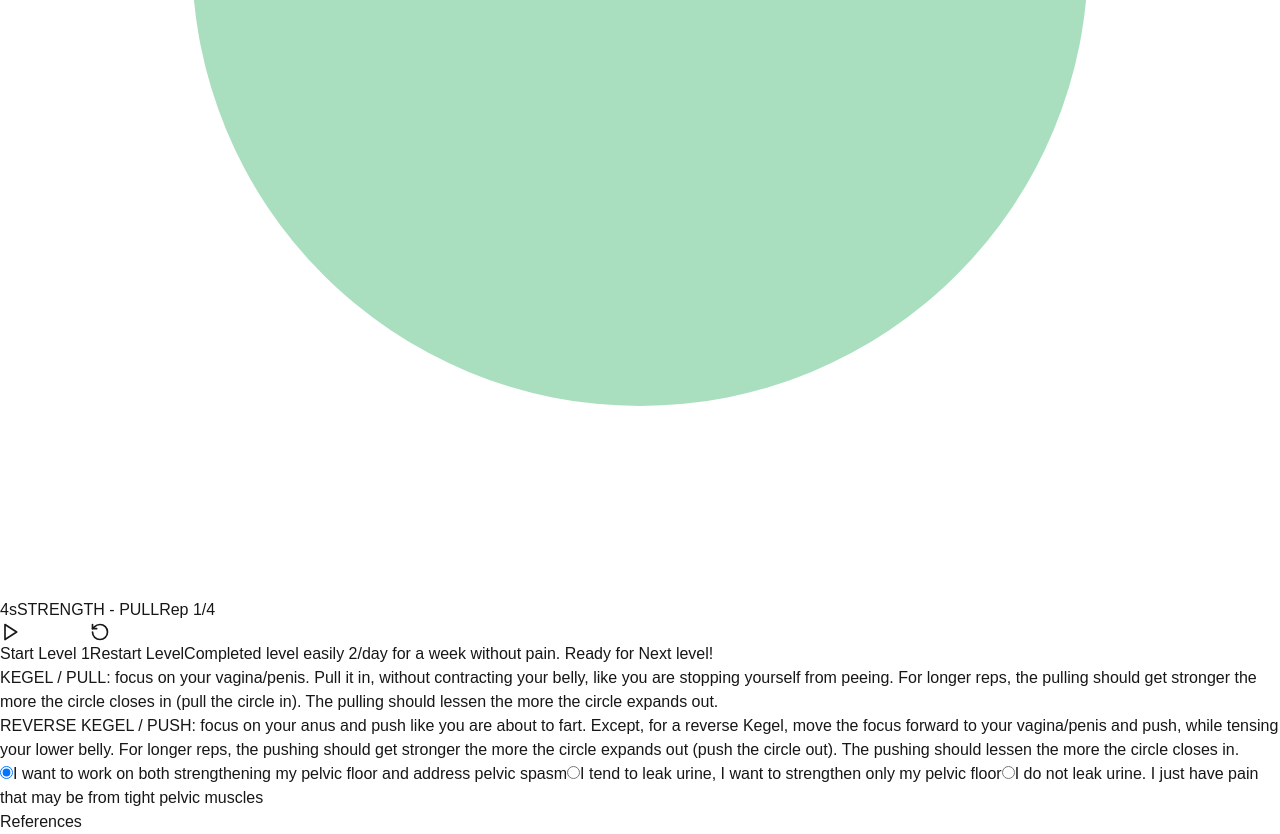
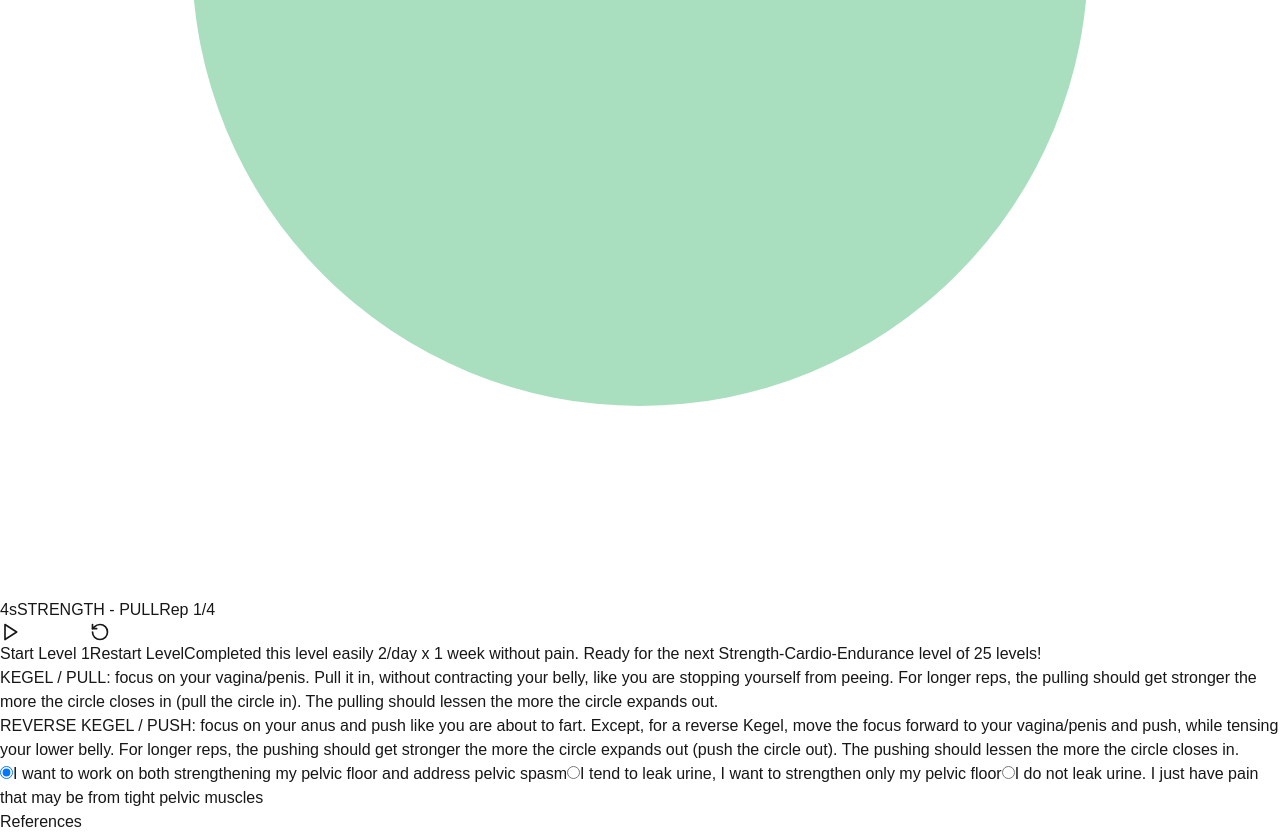
Before and after one commit to lgh1000/kegel, a Next.js app: page / in a window 1280 px wide. Shown: the part 730-1564 px from the top of the page. Built offline with nearby package versions, Linux system fonts and the light colour scheme.

Commit message:
Changed wording on next levels

```diff
--- a/src/app/page.tsx
+++ b/src/app/page.tsx
@@ -857,7 +857,7 @@ useEffect(() => {
           }}
           className="px-4 py-2 rounded-lg bg-teal-400 text-white hover:bg-green-400 text-sm text-center"
         >
-          Completed level easily 2/day for a week without pain. Ready for Next level!
+          Completed this level easily 2/day x 1 week without pain. Ready for the next Strength-Cardio-Endurance level of 25 levels!
         </button>
       </div>
 
```
